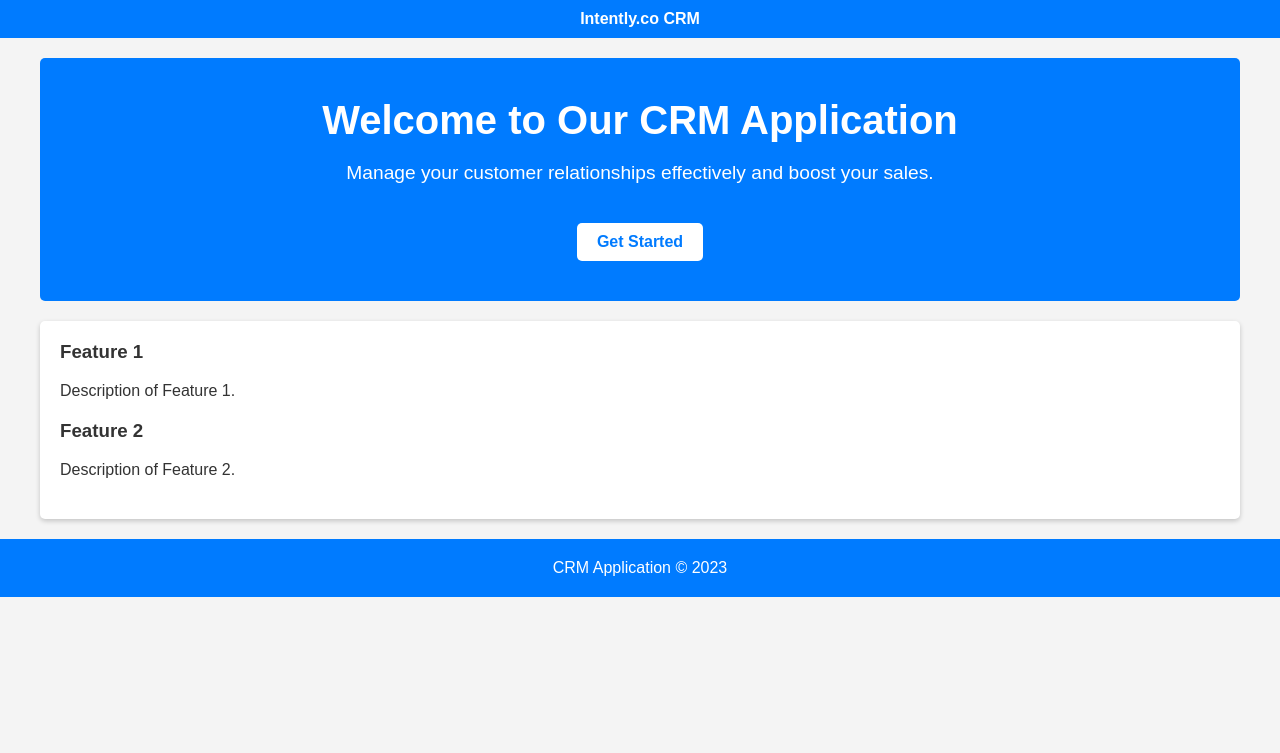
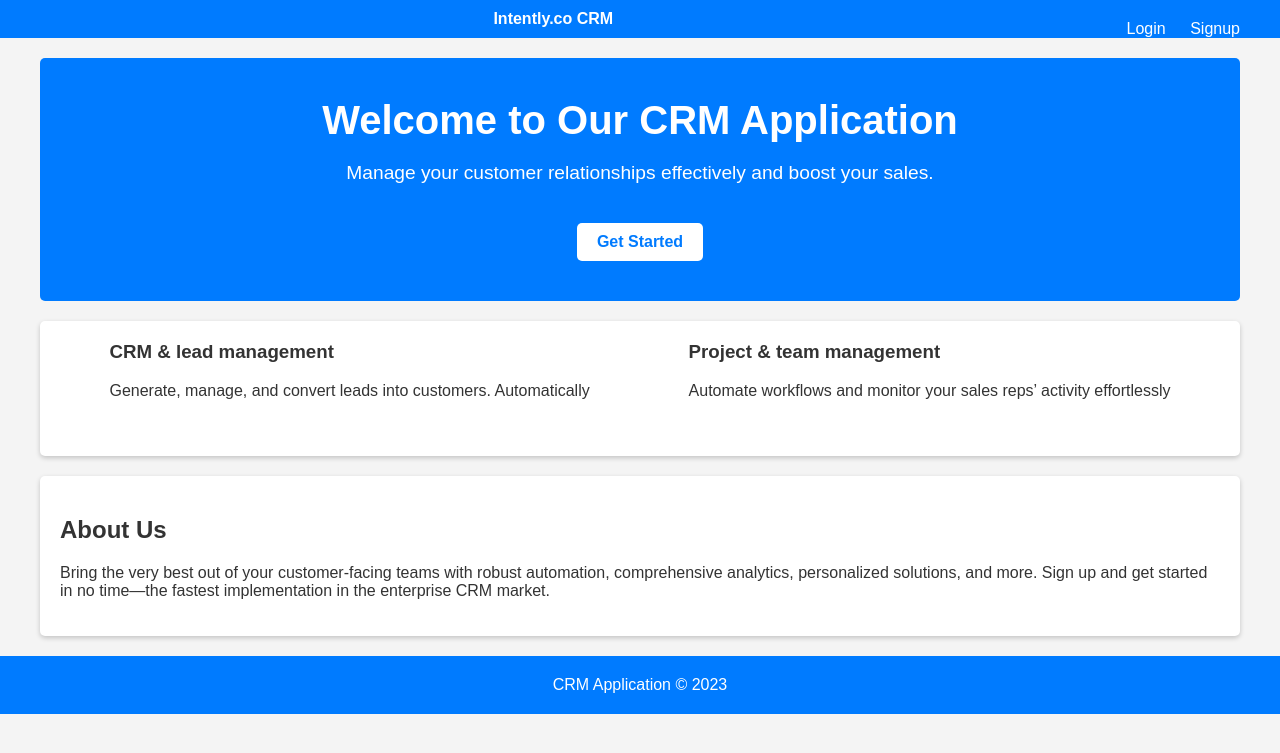
Before and after one commit to vitamaxoduol/Django_CRM, a Django app: page /leads/ in a window 1280 px wide. Shown: the top 753 px of the page. Run offline with Django 4.2, Linux system fonts and the light colour scheme.

Commit message:
update changes

```diff
--- a/leads/templates/homepage.html
+++ b/leads/templates/homepage.html
@@ -60,10 +60,16 @@
             padding: 20px;
             border-radius: 5px;
             box-shadow: 0 2px 5px rgba(0,0,0,0.2);
+            display: flex;
+            justify-content: space-around;
+            flex-wrap: wrap;
+
         }
 
         .feature {
             margin-bottom: 20px;
+            flex-basis: 45%%;
+
         }
 
         .feature h3 {
@@ -76,11 +82,36 @@
             background-color: #007bff;
             color: white;
         }
+
+        /* Login and Signup Links */
+        .auth-links {
+            float: right;
+            padding: 10px 20px;
+        }
+
+        .auth-links a {
+            color: white;
+            text-decoration: none;
+            margin-left: 20px;
+        }
+
+        /* About Us Section */
+        .about-us {
+            background: #fff;
+            padding: 20px;
+            border-radius: 5px;
+            box-shadow: 0 2px 5px rgba(0,0,0,0.2);
+            margin-top: 20px;
+        }
     </style>
 </head>
 <body>
     <div class="navbar">
         <strong>Intently.co CRM</strong>
+        <div class="auth-links">
+            <a href="/login">Login</a>
+            <a href="/signup">Signup</a>
+        </div>
     </div>
 
     <div class="container">
@@ -92,16 +123,25 @@
 
         <div class="features">
             <div class="feature">
-                <h3>Feature 1</h3>
-                <p>Description of Feature 1.</p>
+                <h3>CRM & lead management</h3>
+                <p>Generate, manage, and convert
+                    leads into customers. Automatically</p>
             </div>
 
             <div class="feature">
-                <h3>Feature 2</h3>
-                <p>Description of Feature 2.</p>
+                <h3>Project & team management</h3>
+                <p>Automate workflows and monitor your sales reps’ activity effortlessly</p>
             </div>
 
             <!-- Add more features as needed -->
+        </div>
+        <div class="about-us">
+            <h2>About Us</h2>
+            <p>Bring the very best out of your customer-facing teams with robust automation,
+                 comprehensive analytics, personalized solutions, and more.
+                 Sign up and get started in no time—the fastest implementation in the enterprise
+                 CRM market.</p>
+            <!-- [Additional About Us Content] -->
         </div>
     </div>
 
```
Also changed, not shown: 1 other file.
